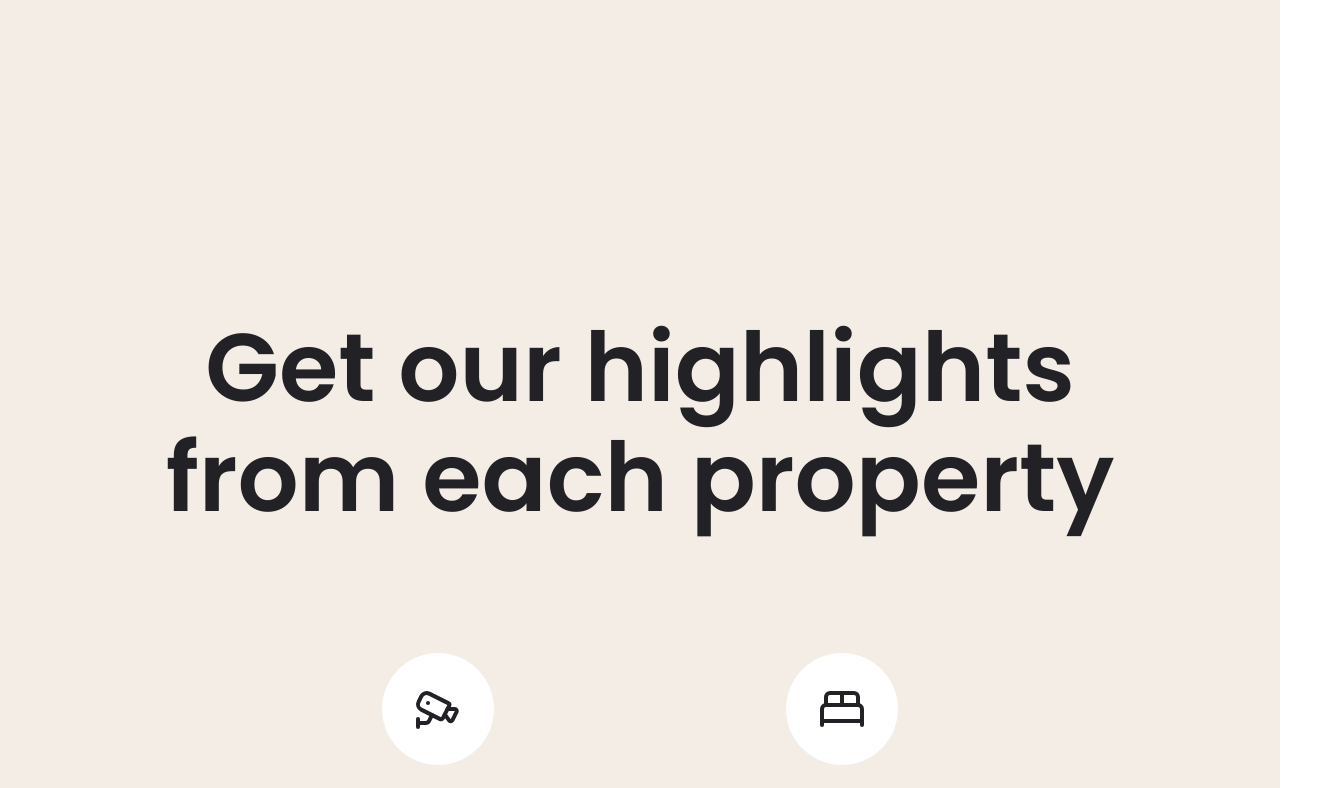
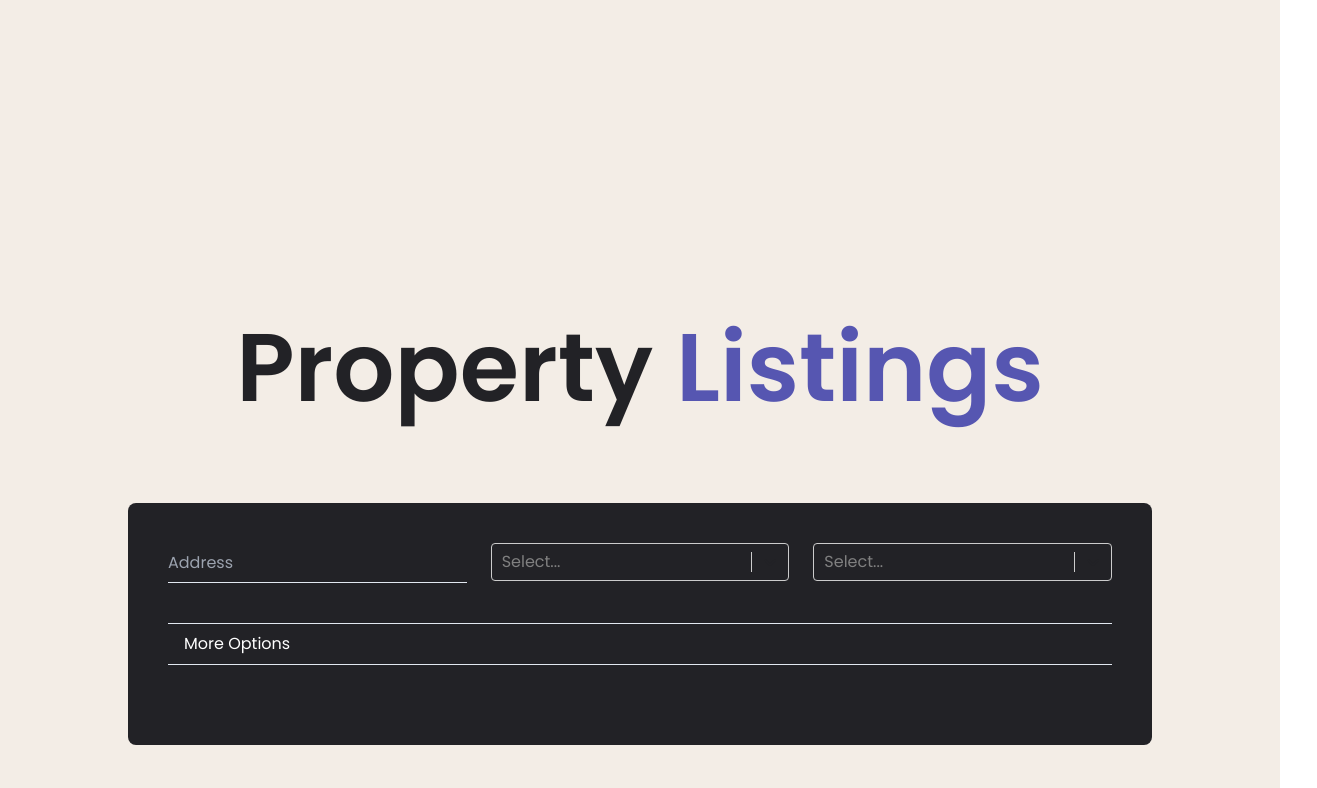
Before and after one commit to codebloded/humgence-app, a Next.js app: page / in a window 1280 px wide. Shown: the part 1560-2348 px from the top of the page, 1317 px wide, since content can reach past the window. Built offline with nearby package versions, Linux system fonts and the light colour scheme.

Commit message:
upadated

```diff
--- a/next.config.mjs
+++ b/next.config.mjs
@@ -1,8 +1,8 @@
 /** @type {import('next').NextConfig} */
 const nextConfig = {
-	images: {
-		domains: ["images.unsplash.com"],
-	},
+  images: {
+    domains: ["images.unsplash.com"],
+  },
 };
 
 export default nextConfig;
--- a/src/app/about/page.tsx
+++ b/src/app/about/page.tsx
@@ -34,9 +34,9 @@ const AboutPage = () => {
           transition={{ duration: 1, delay: 0.5 }}
         >
           <p className="text-xs sm:text-sm md:text-xl w-full md:w-[50%]">
-            <h3 className=" text-3xl lg:text-5xl font-bold my-10 md:text-3xl max-w-60 w-full text-[#222226]">
+            {/* <span className=" text-3xl lg:text-5xl font-bold my-10 md:text-3xl max-w-60 w-full text-[#222226]">
               About US
-            </h3>
+            </span> */}
             Embark on the journey to your ideal living space with our exclusive
             real estate offerings. From urban retreats to countryside estates,
             unlock the door to your dream home today. Explore listings, schedule
--- a/src/app/page.tsx
+++ b/src/app/page.tsx
@@ -7,6 +7,7 @@ import AboutPage from "./about/page";
 import ContactPage from "./contact/page";
 import OurVisionPage from "./vision/page";
 import { motion } from "framer-motion";
+import { ThreeDCardDemo } from "@/components/Card";
 
 const Page = () => {
   return (
@@ -15,10 +16,9 @@ const Page = () => {
       animate={{ opacity: 1 }}
       exit={{ opacity: 0 }}
     >
-      {/* navbar */}
-      {/* <Navbar isTransparent={true} /> */}
       <Hero />
       <Para />
+      <ThreeDCardDemo />
       <Highlights />
       <Unlock />
       <AboutPage />
--- a/src/components/Card/Filter.tsx
+++ b/src/components/Card/Filter.tsx
@@ -1,13 +1,18 @@
 import React, { useState } from "react";
-import { FilterType } from ".";
 import {
   Input,
   RangeSlider,
   RangeSliderFilledTrack,
   RangeSliderThumb,
   RangeSliderTrack,
+  Accordion,
+  AccordionButton,
+  AccordionItem,
+  AccordionPanel,
 } from "@chakra-ui/react";
-import Select from "react-select";
+import Select, { StylesConfig } from "react-select";
+import { FilterType } from ".";
+
 interface Props {
   filter: FilterType;
   setFilter: React.Dispatch<React.SetStateAction<FilterType>>;
@@ -26,39 +31,23 @@ const PropertyStatus = [
 
 const PropertySize = [
   {
-		value: {
-			min: 0,
-			max: 1000,
-		},
+    value: { min: 0, max: 1000 },
     label: "Between 0 and 1000",
   },
   {
-		value: {
-			min: 1000,
-			max: 5000,
-		},
+    value: { min: 1000, max: 5000 },
     label: "Between 1000 and 5000",
   },
   {
-		value: {
-			min: 5000,
-			max: 10000,
-		},
+    value: { min: 5000, max: 10000 },
     label: "Between 500 and 1000",
   },
-
   {
-		value: {
-			min: 10000,
-			max: 30000,
-		},
+    value: { min: 10000, max: 30000 },
     label: "Between 10000 and 30000",
   },
   {
-		value: {
-			min: 30000,
-			max: 40000,
-		},
+    value: { min: 30000, max: 40000 },
     label: "40000+",
   },
 ];
@@ -69,24 +58,55 @@ const Broker = [
   { value: "Jane Smith", label: "Jane Smith" },
 ];
 
+const customStyles: StylesConfig = {
+  control: (baseStyles, state) => ({
+    ...baseStyles,
+    backgroundColor: "5656b1", // Set background color to transparent
+    color: "white", // Set text color to white
+  }),
+  dropdownIndicator: (baseStyles) => ({
+    ...baseStyles,
+    color: "#222226",
+  }),
+  menu: (baseStyles) => ({
+    ...baseStyles,
+    backgroundColor: "#222226",
+    backdropFilter: "blur(4px)",
+    borderColor: "#222226",
+    borderWidth: "1px",
+    zIndex: 1000,
+  }),
+  option: (baseStyles) => ({
+    ...baseStyles,
+    color: "#222226",
+  }),
+  multiValue: (baseStyles) => ({
+    ...baseStyles,
+    backgroundColor: "#f3ede6",
+    color: "white",
+    // Set background color of selected tag to white
+  }),
+};
+
 const Filter = ({ filter, setFilter }: Props) => {
   const [isSearchable, setIsSearchable] = useState(true);
+
   return (
-		<div className="bg-[#F3EDE6]">
+    <div className="bg-[#222226] w-[80%] mx-auto p-10 text-white rounded-lg">
+      <div className="grid grid-cols-1 lg:grid-cols-3 gap-6">
         <Input
           placeholder="Address"
-				value={filter.address ? filter.address : ""}
+          value={filter.address || ""}
           onChange={(e) => setFilter({ ...filter, address: e.target.value })}
           className="w-full"
           type="text"
-				variant="filled"
-				size="lg"
+          variant="flushed"
         />
         <Select
           isMulti
-				name="colors"
           options={PropertyType}
-				className="basic-multi-select"
+          className="basic-multi-select border-none"
+          styles={customStyles}
           classNamePrefix="select"
           onChange={(e) =>
             setFilter({
@@ -95,12 +115,13 @@ const Filter = ({ filter, setFilter }: Props) => {
             })
           }
         />
+
         <Select
           isMulti
-				name="colors"
           options={PropertyStatus}
           className="basic-multi-select"
           classNamePrefix="select"
+          styles={customStyles}
           onChange={(e) =>
             setFilter({
               ...filter,
@@ -108,11 +129,18 @@ const Filter = ({ filter, setFilter }: Props) => {
             })
           }
         />
+      </div>
+      <Accordion allowToggle my={10}>
+        <AccordionItem>
+          <AccordionButton>More Options</AccordionButton>
+
+          <AccordionPanel h={270}>
+            <div className="grid grid-cols-1 lg:grid-cols-3 gap-4 ">
               <Select
                 isMulti
-				name="colors"
                 options={PropertySize}
-				className="basic-multi-select"
+                styles={customStyles}
+                className="basic-multi-select z-10"
                 classNamePrefix="select"
                 onChange={(e) =>
                   setFilter({
@@ -124,18 +152,17 @@ const Filter = ({ filter, setFilter }: Props) => {
               <Select
                 className="basic-single"
                 classNamePrefix="select"
+                styles={customStyles}
                 isSearchable={isSearchable}
-				name="color"
                 defaultValue={null}
                 options={Broker}
                 onChange={(e) =>
                   setFilter({
                     ...filter,
-						broker: e.value,
+                    broker: e!.value,
                   })
                 }
               />
-
               <Input
                 placeholder="Sale Price Min"
                 type="number"
@@ -178,8 +205,6 @@ const Filter = ({ filter, setFilter }: Props) => {
                 <RangeSliderThumb index={0} />
                 <RangeSliderThumb index={1} />
               </RangeSlider>
-
-			{/* sf price */}
               <Input
                 placeholder="Price per SF Min"
                 type="number"
@@ -223,6 +248,10 @@ const Filter = ({ filter, setFilter }: Props) => {
                 <RangeSliderThumb index={1} />
               </RangeSlider>
             </div>
+          </AccordionPanel>
+        </AccordionItem>
+      </Accordion>
+    </div>
   );
 };
 
--- a/src/components/Card/cn.ts
+++ b/src/components/Card/cn.ts
@@ -2,5 +2,5 @@ import { ClassValue, clsx } from "clsx";
 import { twMerge } from "tailwind-merge";
 
 export function cn(...inputs: ClassValue[]) {
-	return twMerge(clsx(inputs));
+  return twMerge(clsx(inputs));
 }
--- a/src/components/Card/index.tsx
+++ b/src/components/Card/index.tsx
@@ -9,6 +9,7 @@ import { Button, Tag, Text } from "@chakra-ui/react";
 import { CircleUser } from "lucide-react";
 import Filter from "./Filter";
 import DataOnDataPage from "./DataOnDataPage";
+import { motion } from "framer-motion";
 
 type SizeFilter = {
   min: number;
@@ -50,10 +51,19 @@ export function ThreeDCardDemo() {
   const filteredData = useMemo(() => {}, [filter]);
 
   return (
-		<>
-			<div>
+    <motion.div
+      className="text-[#222226] flex flex-col py-28 md:py-36 lg:py-44 items-center bg-[#f3ede6] gap-20"
+      initial={{ opacity: 0, y: -50 }}
+      animate={{ opacity: 1, y: 0 }}
+      transition={{ duration: 1 }}
+    >
+      <p className="text-3xl md:text-6xl md:leading-[70px] lg:text-7xl lg:leading-[90px] xl:text-8xl xl:leading-[110px] font-semibold text-start">
+        Property{" "}
+        <span className="font-bolder-500 text-[#5656b1]">Listings</span>
+      </p>
+
       <Filter filter={filter} setFilter={setFilter} />
-			</div>
+
       <div className="flex flex-wrap -mx-4">
         {data.properties.slice(0, visibleCount).map((property) => (
           <div className="w-full sm:w-1/2 md:w-1/3 px-4 mb-4" key={property.id}>
@@ -142,6 +152,7 @@ export function ThreeDCardDemo() {
         )}
       </div>
       <DataOnDataPage />
-		</>
+      <motion.div />
+    </motion.div>
   );
 }
--- a/src/components/home/hero.tsx
+++ b/src/components/home/hero.tsx
@@ -34,7 +34,7 @@ export function Hero() {
               Invest
             </span>
             <span
-              className="text-[#ffdf00]"
+              className="text-[#f3ede6]"
               style={{ display: "inline-block" }}
             >
               in
```
Also changed, not shown: 1 other file (tests, documents, lock files or other folders). Lines whose indentation alone changed are shown as unchanged.
